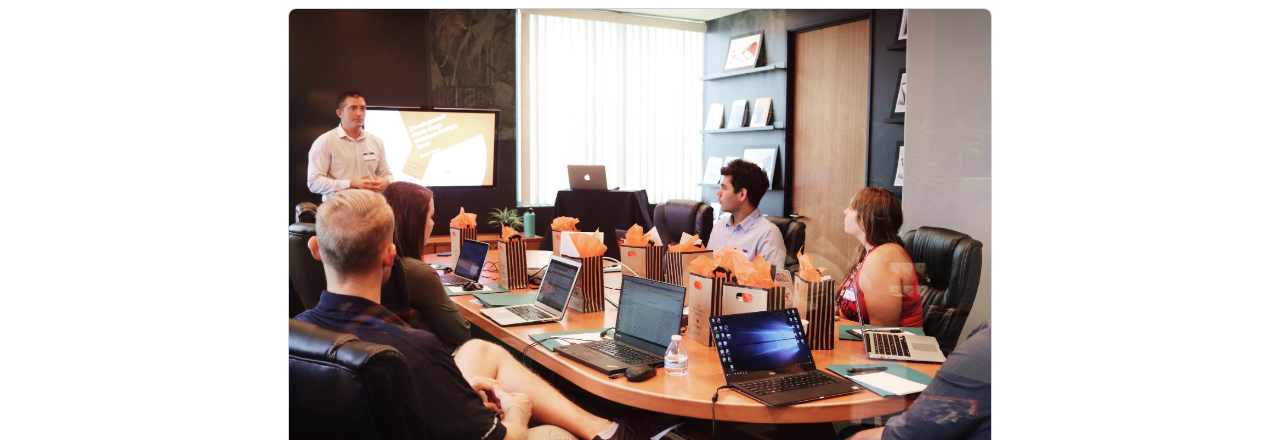
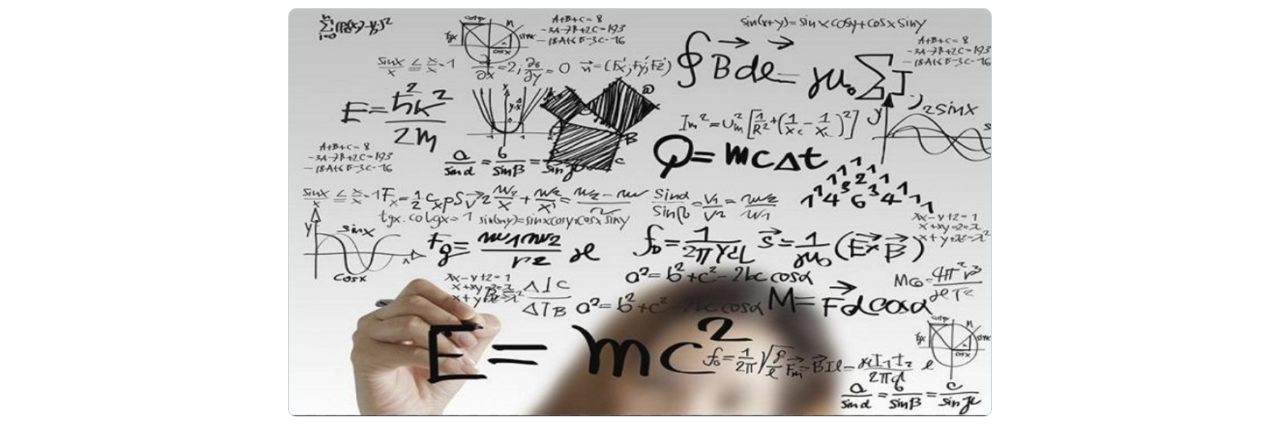
Before and after one commit to tanon10/careers-info, an Astro site: page /carreras/fisica in a window 1280 px wide. Shown: the part 80-520 px from the top of the page. Built offline with nearby package versions, Linux system fonts and the light colour scheme; Astro itself is replaced by a stand-in of ours.

Commit message:
fix img fisica

```diff
--- a/src/pages/carreras/fisica.md
+++ b/src/pages/carreras/fisica.md
@@ -2,7 +2,7 @@
 layout: "../../layouts/BlogPost.astro"
 title: "Física"
 facultad: "FACULTAD DE CIENCIAS"
-heroImage: "/empresariales/administracion.jpeg"
+heroImage: "/ciencias/fisica.jpeg"
 tags:
   - Ciencias
 ---
```
